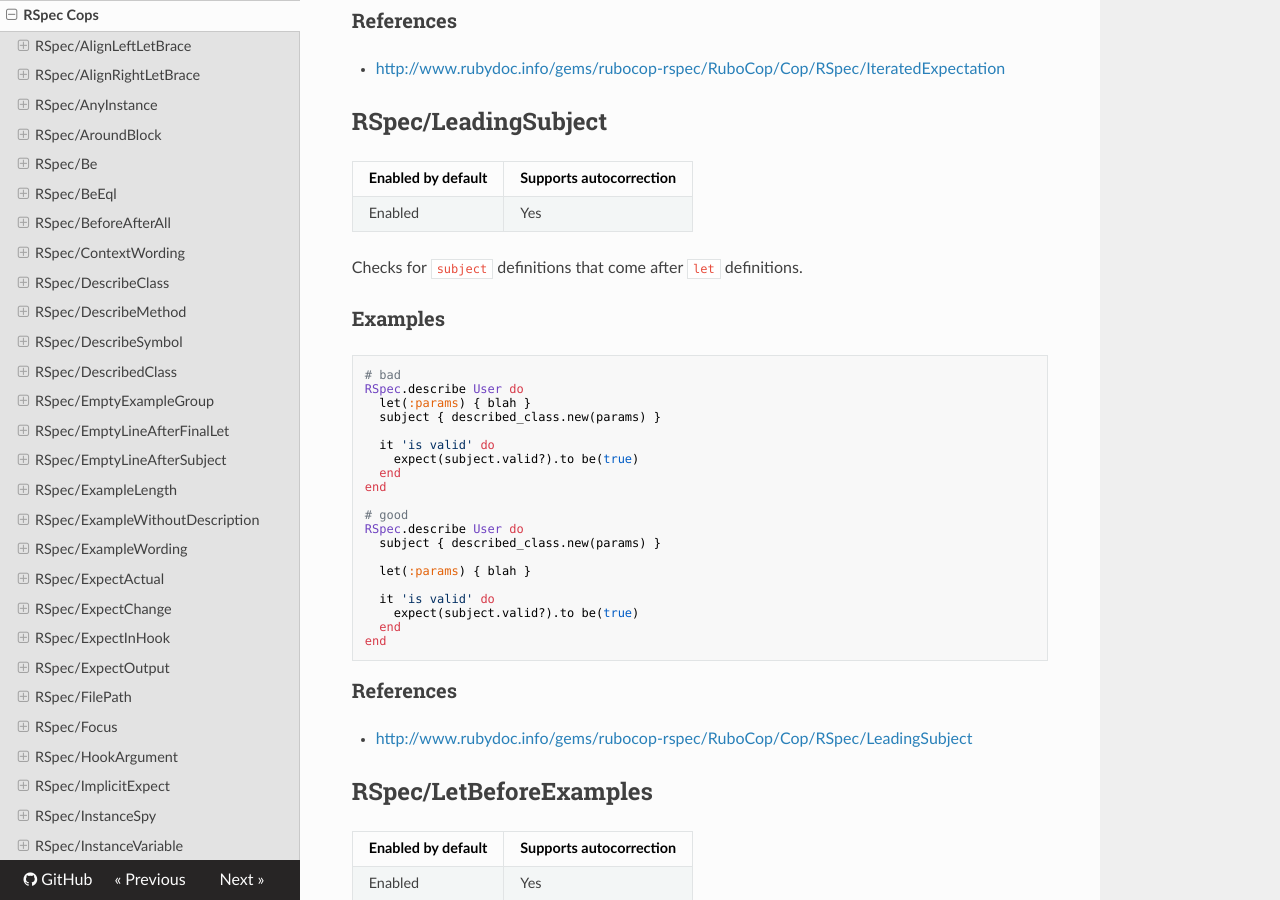
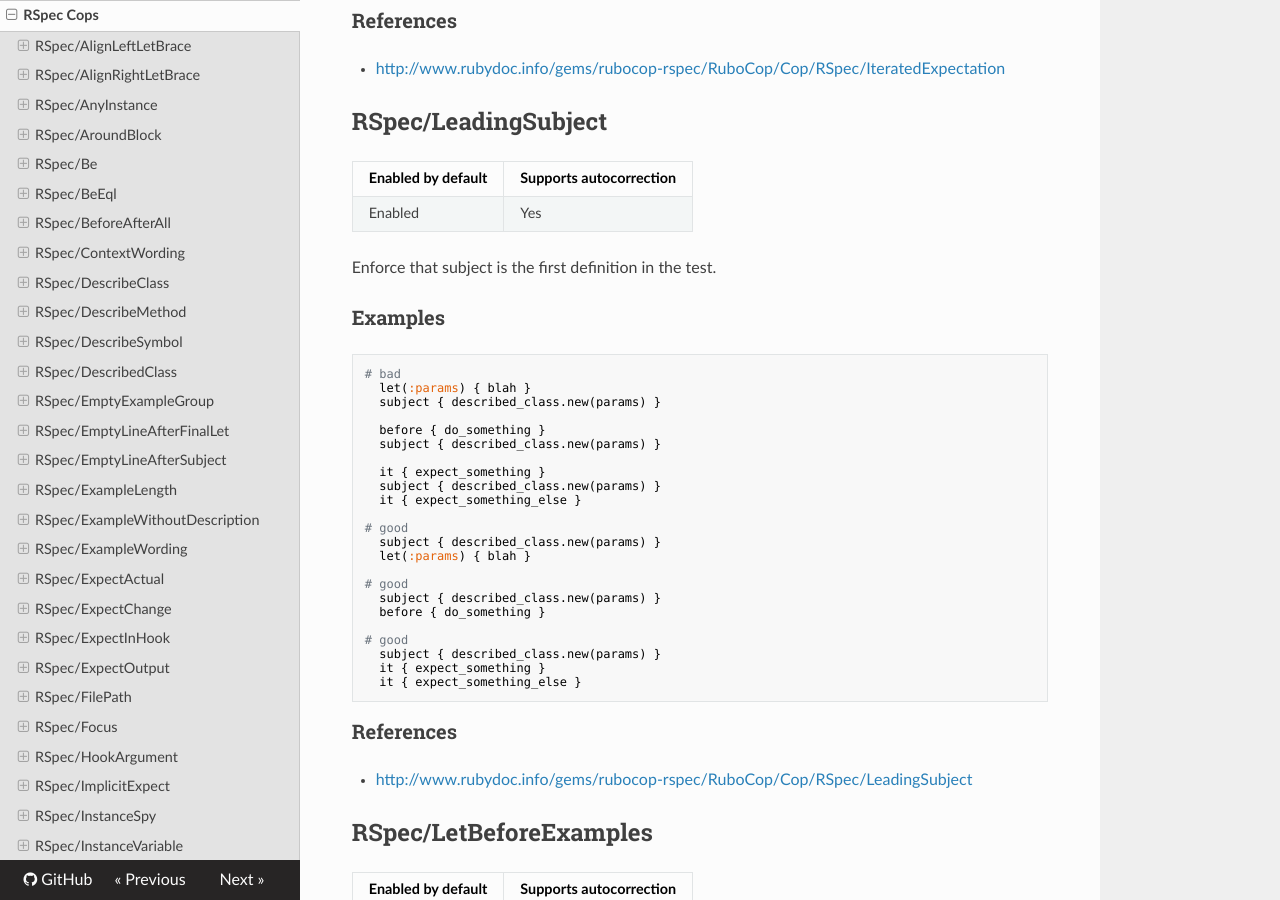
Before and after one commit to rubocop/rubocop-rspec, an MkDocs documentation site: the page built from manual/cops_rspec.md, in a window 1280 px wide and 900 px high, scrolled down 23847 px. Built offline with MkDocs 1.6.1, drawn with Linux system fonts in a browser that asks for light colours; nearby versions of some CDN libraries; old or Windows-style settings are respelled for this version of MkDocs.

Commit message:
Make LeadingSubject enforce subject to be above any examples or hooks

````diff
--- a/manual/cops_rspec.md
+++ b/manual/cops_rspec.md
@@ -1230,31 +1230,34 @@ Enabled by default | Supports autocorrection
 --- | ---
 Enabled | Yes
 
-Checks for `subject` definitions that come after `let` definitions.
-
-### Examples
-
-```ruby
-# bad
-RSpec.describe User do
+Enforce that subject is the first definition in the test.
+
+### Examples
+
+```ruby
+# bad
   let(:params) { blah }
   subject { described_class.new(params) }
 
-  it 'is valid' do
-    expect(subject.valid?).to be(true)
-  end
-end
-
-# good
-RSpec.describe User do
+  before { do_something }
   subject { described_class.new(params) }
 
+  it { expect_something }
+  subject { described_class.new(params) }
+  it { expect_something_else }
+
+# good
+  subject { described_class.new(params) }
   let(:params) { blah }
 
-  it 'is valid' do
-    expect(subject.valid?).to be(true)
-  end
-end
+# good
+  subject { described_class.new(params) }
+  before { do_something }
+
+# good
+  subject { described_class.new(params) }
+  it { expect_something }
+  it { expect_something_else }
 ```
 
 ### References
````
Also changed, not shown: CHANGELOG.md (+2 -0 lines), 3 other files.
